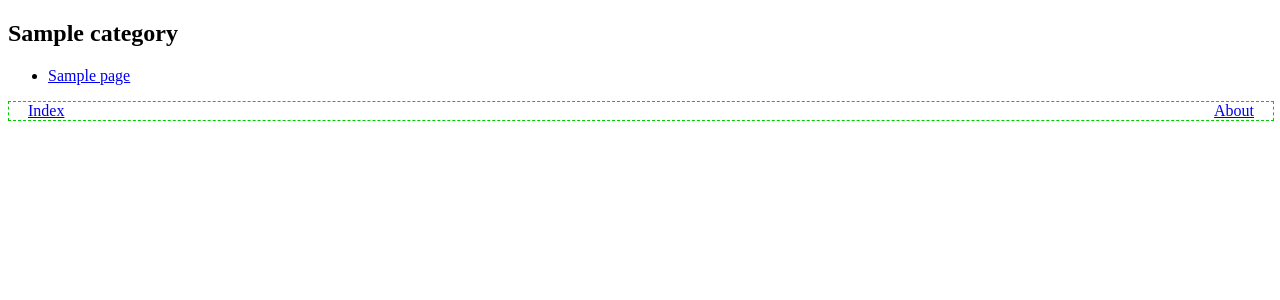
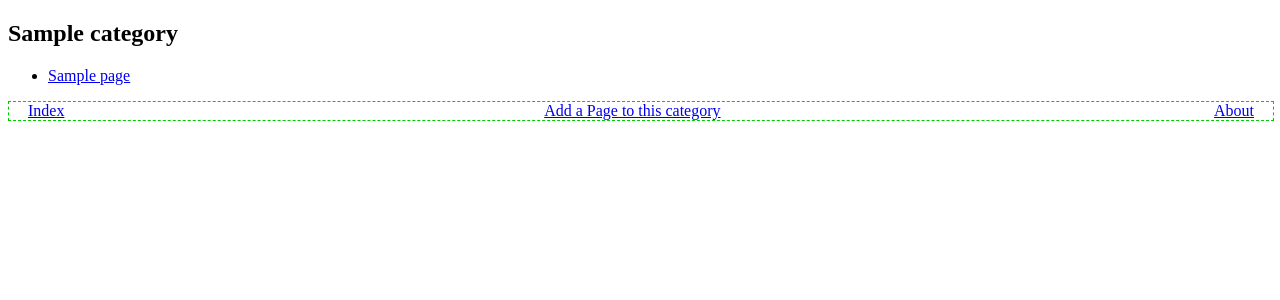
Before and after one commit to Krz-Aramis/Rango, a Django app: a page that uses tango_with_django_project/rango/templates/rango/category.html in a window 1280 px wide. Shown: the top 300 px of the page. Run offline with Django 3.2, Linux system fonts and the light colour scheme; tables that the repository leaves empty hold one stand-in row (values such as "Sample post").

Commit message:
Completed Chapter 08 exercise
This took much longer than I ever wanted.
1 - during testing I discovered that slugs are case insensitive
and therefore a Category CSharp and csharp resolve to the same
slug and this causes problems when visiting the category's page.
2 - to resolve this I had to implement a 'clean' function
in the form for the category model
3 - use the same approach in the add_page as in add_category
in terms of how errors are returned to the user
4 - discovered that the URLField does not accept urls starting
with HTTPS! I had to modify the clean method to fix this. However
more testing reveale that www.example.com would not be accepted.
This seems to be by default because putting debug statements in
clean were not triggered.

     --- Lionel Saliou, Ph.D

```diff
--- a/tango_with_django_project/rango/templates/rango/category.html
+++ b/tango_with_django_project/rango/templates/rango/category.html
@@ -17,6 +17,14 @@
             <strong>No pages currently in category.</strong>
         {% endif %}
     {% else %}
-        The specified category {{ category_name }} does not exist!
+        The specified category "{{ category_name }}" does not exist!
     {% endif %}
 {% endblock %}
+
+{% block myfooter %}
+    {% if category %}
+        <li><a href="/rango/category/{{ category_name_slug }}/add_page/">Add a Page to this category</a></li>
+    {% else %}
+        <li><a href="/rango/add_category/">Create your new category</a></li>
+    {% endif %}
+{% endblock %}
--- a/tango_with_django_project/rango/urls.py
+++ b/tango_with_django_project/rango/urls.py
@@ -7,4 +7,5 @@ urlpatterns = [
     re_path(r'category/(?P<category_name_slug>[\w\-]+)/$', views.category, name='category'),
     re_path(r'about', views.about, name='about'),
     re_path(r'^add_category/$', views.add_category, name='add_category'),
+    re_path(r'category/(?P<category_name_slug>[\w\-]+)/add_page/$', views.add_page, name='add_page'),
 ]
--- a/tango_with_django_project/rango/views.py
+++ b/tango_with_django_project/rango/views.py
@@ -1,6 +1,7 @@
+import re
 from django.shortcuts import render
 from rango.models import Category, Page
-from rango.forms import CategoryForm
+from rango.forms import CategoryForm, PageForm
 
 def index(request):
     # Our requirements is to show the top 5 categories.
@@ -24,6 +25,7 @@ def about(request):
 
 def category(request, category_name_slug):
     context_dict = {}
+    context_dict['category_name'] = re.sub(r'[-]+', ' ', category_name_slug)
 
     try:
         # We should be able to find the category from its slug.
@@ -46,6 +48,7 @@ def category(request, category_name_slug):
         # Don't do anything - the template displays the "no category" message for us.
         pass
 
+    context_dict['category_name_slug'] = category_name_slug
     return render(request, 'rango/category.html', context_dict)
 
 def add_category(request):
@@ -74,3 +77,33 @@ def add_category(request):
 
     context_dict['form'] = form
     return render(request,'rango/add_category.html', context_dict)
+
+def add_page(request, category_name_slug):
+
+    try:
+        cat = Category.objects.get(slug=category_name_slug)
+    except Category.DoesNotExist:
+        cat = None
+
+    context_dict = {}
+    if request.method == 'POST':
+        form = PageForm(request.POST)
+
+        if form.is_valid():
+            if cat:
+                page = form.save(commit=False)
+                page.category = cat
+                page.views = 0
+                page.save()
+                # Probably better to use a redirect here
+                return category(request, category_name_slug)
+        else:
+            context_dict['validation_errors'] = form.errors
+    else:
+        # Allow the user to add a page to this category
+        form = PageForm()
+
+    context_dict['form'] = form
+    context_dict['category'] = cat
+
+    return render(request, 'rango/add_page.html', context_dict)
```
Also changed, not shown: tango_with_django_project/rango/forms.py (+15 -1 lines), tango_with_django_project/rango/templates/rango/add_page.html (added, +50 -0 lines).
